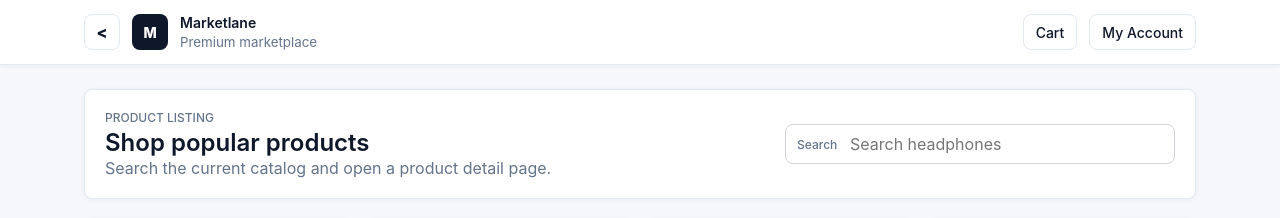
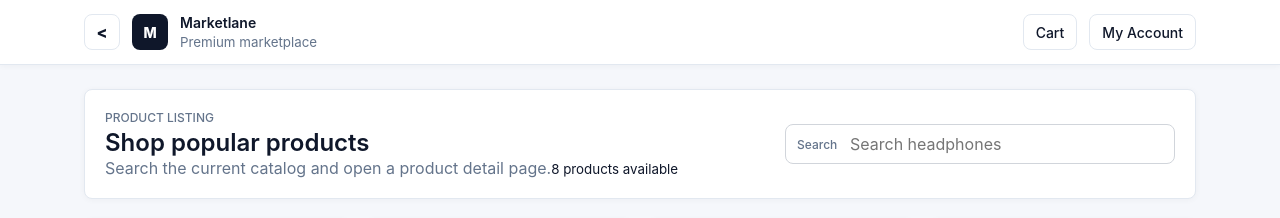
Before and after one commit to ershubgupta/demo-apps, a React (Vite) app: page /debug-demos/cart-recorder in a window 1280 px wide. Shown: the top 218 px of the page. Built offline with nearby package versions, Linux system fonts and the light colour scheme; grey boxes are pictures that could not be loaded.

Commit message:
feat: show filtered product count

```diff
--- a/src/pages/CartCouponPage.tsx
+++ b/src/pages/CartCouponPage.tsx
@@ -362,6 +362,7 @@ function ProductsView({
           <span>
             Search the current catalog and open a product detail page.
           </span>
+          <small>{filteredProducts.length} products available</small>
         </div>
         <div className="legacy-search-field">
           <span aria-hidden="true">Search</span>
```
